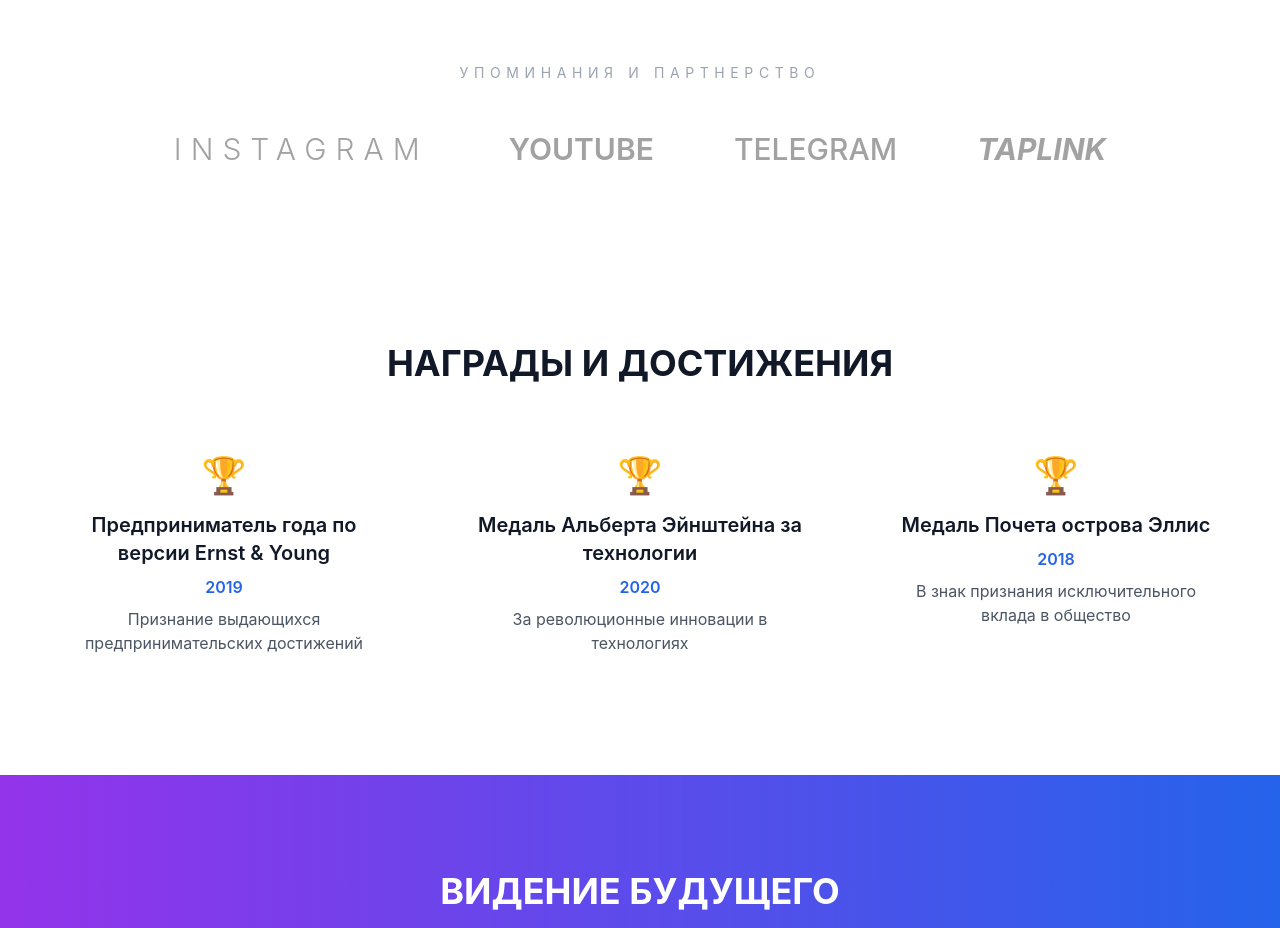
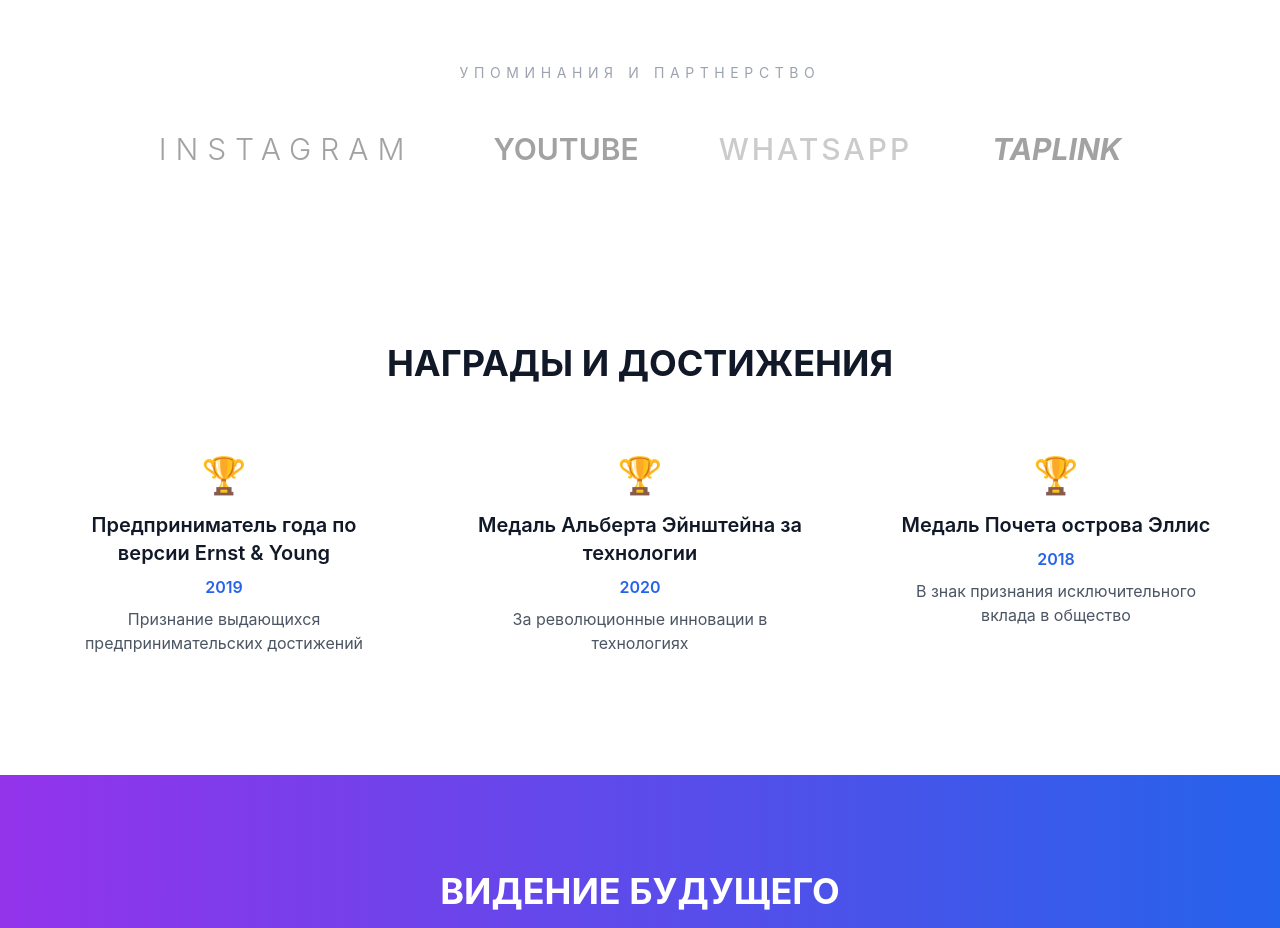
Before and after one commit to Abdulamitov-Mirbek/Adambek-nemad, a React (Vite) app: page / in a window 1280 px wide. Shown: the part 1660-2588 px from the top of the page. Built offline with nearby package versions, Linux system fonts and the light colour scheme.

Commit message:
fead: add watsapp number

```diff
--- a/src/sections/FeaturedIn.jsx
+++ b/src/sections/FeaturedIn.jsx
@@ -1,21 +1,41 @@
-import React, { useContext } from 'react';
-import { motion } from 'framer-motion';
-import { LanguageContext } from '../context/LanguageContext';
+import React, { useContext } from "react";
+import { motion } from "framer-motion";
+import { LanguageContext } from "../context/LanguageContext";
 
 const featuredPartners = [
-  { name: 'INSTAGRAM', link: 'https://www.instagram.com/adambek.neemat?igsh=MW9uaWpiOXR4MDJjNQ==', class: 'font-light tracking-[0.3em]' },
-  { name: 'YOUTUBE', link: 'https://www.youtube.com/@adambek.neemat', class: 'font-semibold' },
-  { name: 'TELEGRAM', link: 'https://t.me/adambekneemat', class: 'font-medium' },
-  { name: 'TAPLINK', link: 'https://taplink.cc/zak.0806', class: 'font-bold italic' }
+  {
+    name: "INSTAGRAM",
+    link: "https://www.instagram.com/adambek.neemat",
+    class: "font-light tracking-[0.3em]",
+  },
+  {
+    name: "YOUTUBE",
+    link: "https://www.youtube.com/@adambek.neemat",
+    class: "font-semibold",
+  },
+  {
+    name: "WHATSAPP",
+    link: "https://wa.me/996704343756",
+    class: "font-medium tracking-widest text-green-600",
+  }, // Добавили WhatsApp
+  {
+    name: "TAPLINK",
+    link: "https://taplink.cc/zak.0806",
+    class: "font-bold italic",
+  },
 ];
 const content = {
   ru: { title: "УПОМИНАНИЯ И ПАРТНЕРСТВО" },
-  kg: { title: "ШИЛТЕМЕЛЕР ЖАНА ӨНӨКТӨШТӨР" }
+  kg: { title: "ШИЛТЕМЕЛЕР ЖАНА ӨНӨКТӨШТӨР" },
 };
 
 export const FeaturedIn = () => {
   const { language } = useContext(LanguageContext);
   const t = content[language];
+
+  const handleOpen = (url) => {
+    window.open(url, "_blank", "noopener,noreferrer");
+  };
 
   return (
     <section className="py-20 bg-white">
@@ -31,10 +51,10 @@ export const FeaturedIn = () => {
         <div className="flex flex-wrap justify-center items-center gap-10 md:gap-20 grayscale opacity-40 hover:opacity-100 transition-all duration-700">
           {featuredPartners.map((logo, index) => (
             <motion.div
-            onClick={() => window.open(logo.link, "_blank")}
               key={index}
-              whileHover={{ scale: 1.1, grayscale: 0 }}
-              className={`text-2xl md:text-3xl text-gray-900 cursor-default ${logo.class}`}
+              onClick={() => handleOpen(logo.link)}
+              whileHover={{ scale: 1.1, grayscale: 0, opacity: 1 }}
+              className={`text-2xl md:text-3xl text-gray-900 cursor-pointer transition-all duration-500 ${logo.class}`}
             >
               {logo.name}
             </motion.div>
```
